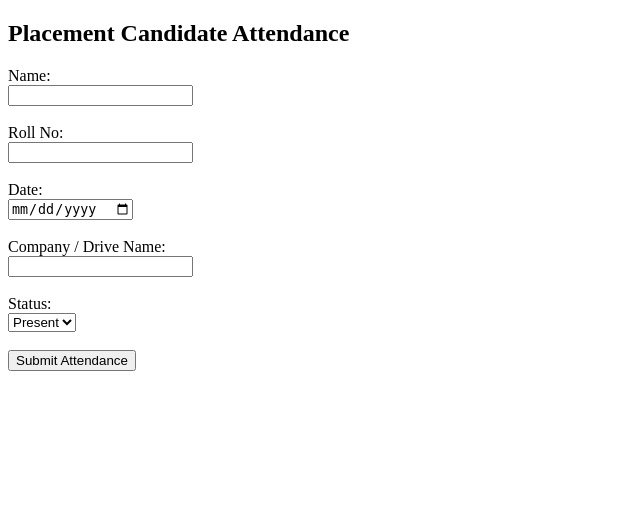
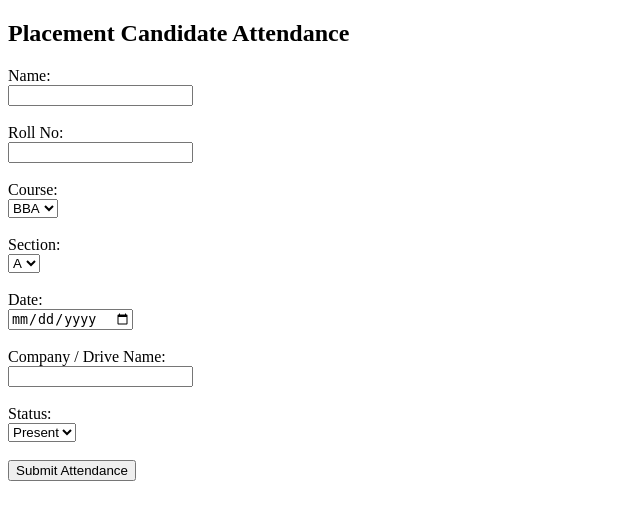
Before and after one commit to abhijha30/ITS-placement-attendance, a Flask app: page / in a window 1280 px wide. Shown: the top 520 px of the page, without its empty margins (0-640 px from the left). Run offline with Flask 3, Linux system fonts and the light colour scheme.

Commit message:
Update form.html

```diff
--- a/templates/form.html
+++ b/templates/form.html
@@ -11,6 +11,19 @@
 
         <label>Roll No:</label><br>
         <input type="text" name="roll" required><br><br>
+
+        <label>Course:</label><br>
+        <select name="course" required>
+            <option value="BBA">BBA</option>
+            <option value="BCA">BCA</option>
+        </select><br><br>
+
+        <label>Section:</label><br>
+        <select name="section" required>
+            <option value="A">A</option>
+            <option value="B">B</option>
+            <option value="C">C</option>
+        </select><br><br>
 
         <label>Date:</label><br>
         <input type="date" name="date" required><br><br>
```
